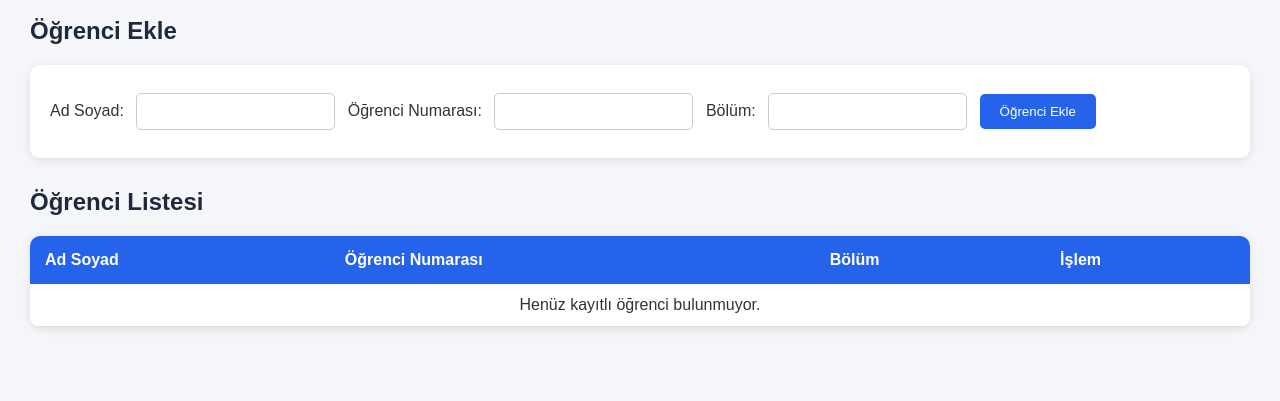
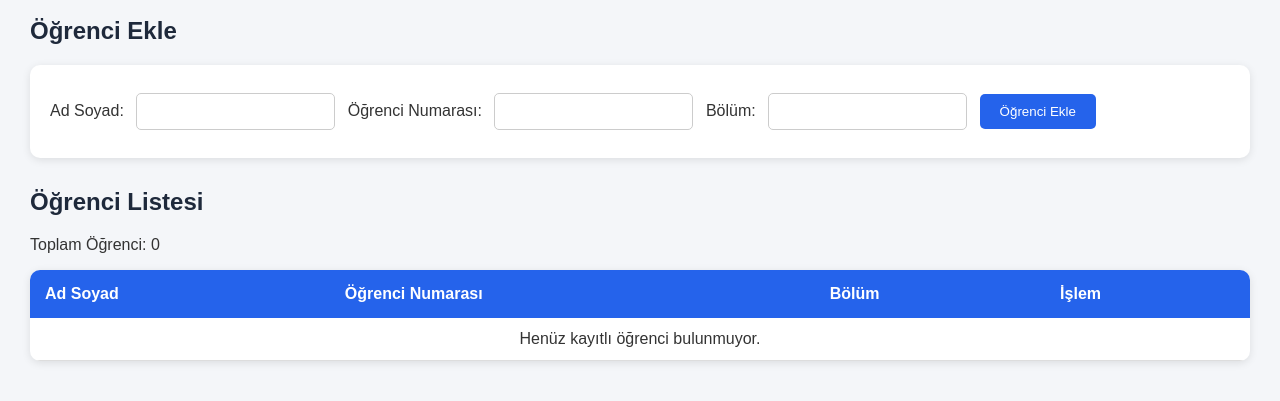
Before and after one commit to nadirtaskiran/ogrenci-kayit-sistemi, a plain HTML site: page index.html in a window 1280 px wide. Shown: the part 131-532 px from the top of the page. Drawn offline with Linux system fonts and the light colour scheme.

Commit message:
Add student count display

```diff
--- a/index.html
+++ b/index.html
@@ -28,6 +28,7 @@
 
 
 <h2>Öğrenci Listesi</h2>
+<p id="studentCount">Toplam Öğrenci: 0</p>
 
 <table id="studentTable">
     <thead>
--- a/main.js
+++ b/main.js
@@ -3,9 +3,12 @@ let students = JSON.parse(localStorage.getItem("students")) || [];
 
 const studentForm = document.getElementById("studentForm");
 const studentTableBody = document.getElementById("studentTableBody");
+const studentCount = document.getElementById("studentCount");
 
 function renderStudents() {
     studentTableBody.innerHTML = "";
+
+    studentCount.textContent = "Toplam Öğrenci: " + students.length;
 
 
     if (students.length === 0) {
```
